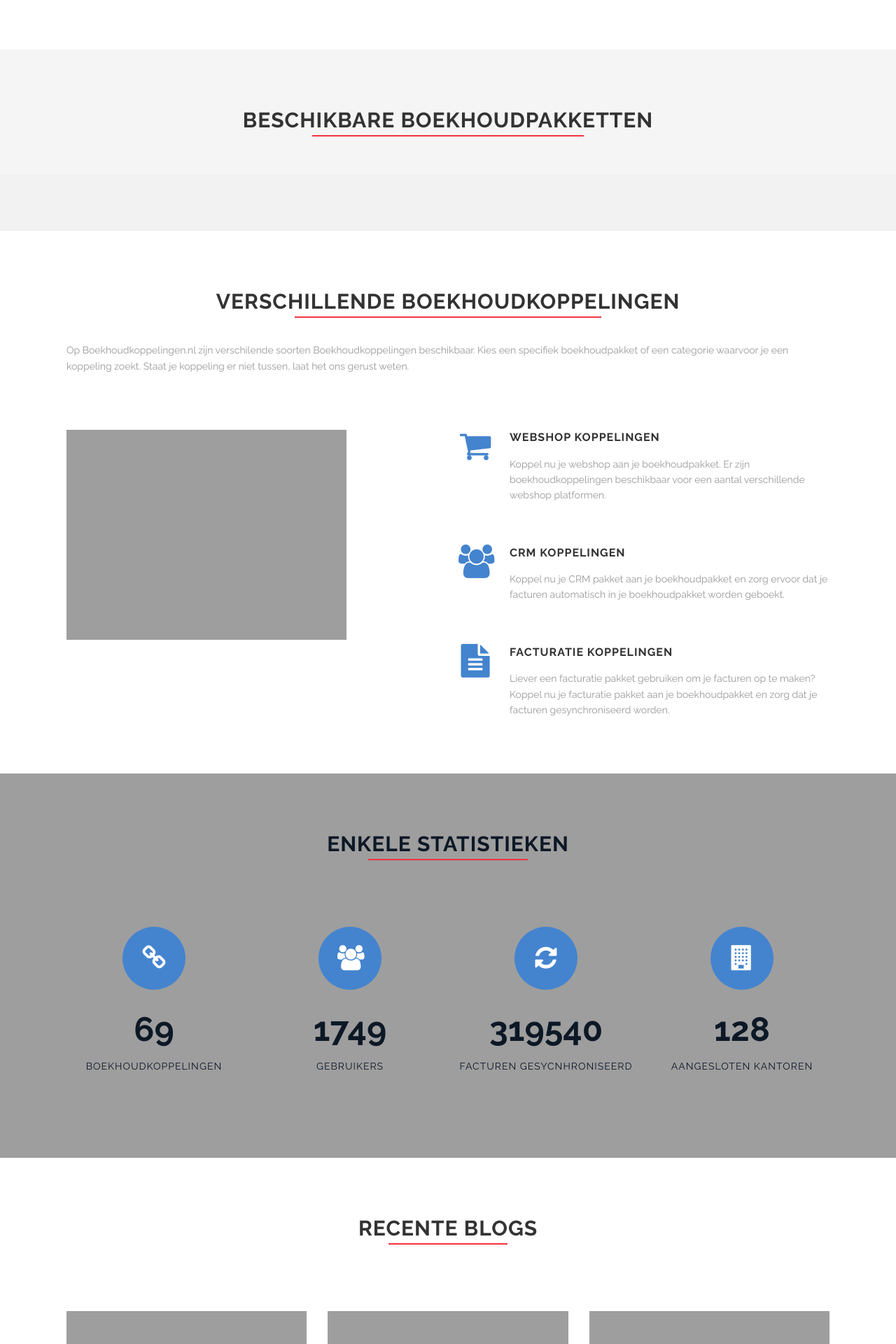
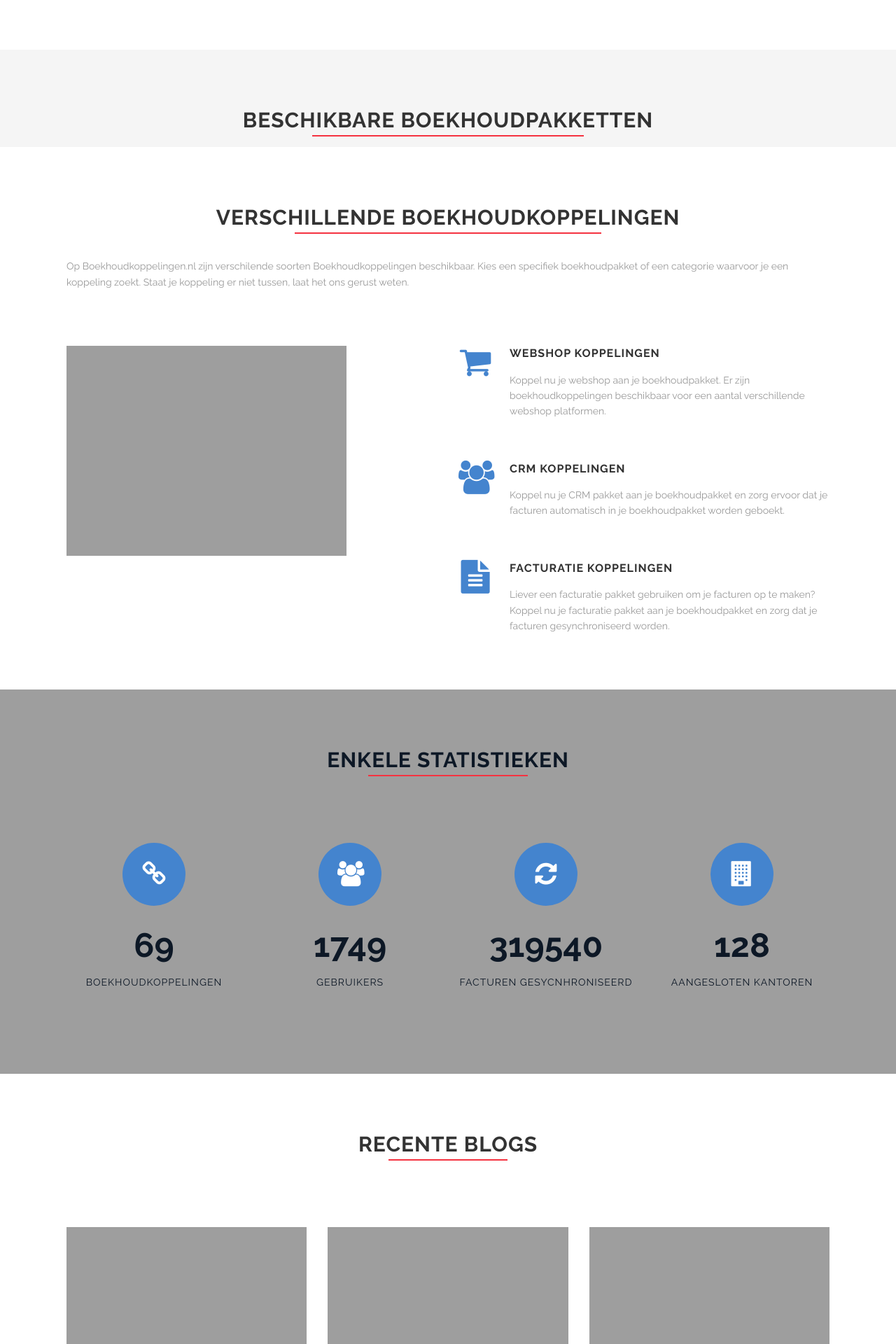
Before and after one commit to Combidesk/combidesk.github.io, a Jekyll site: the page built from index.html, in a window 1280 px wide. Shown: the part 1137-3057 px from the top of the page at 70% size. Built offline with Jekyll 4.4.1, drawn with Linux system fonts in a browser that asks for light colours; a script that is not in the unit is left out.

Commit message:
less whitespace

```diff
--- a/index.html
+++ b/index.html
@@ -147,44 +147,18 @@ milestones:
   <div class="row">
     <div class="large-12 columns">
       {% include section-header.html title="Beschikbare boekhoudpakketten" %}
-      <div class="spacing"></div>
-      <p>
+      <!--<div class="spacing"></div>-->
+      <!--<p>-->
         <!--Lorem ipsum dolor sit amet, consectetuer adipiscing elit, sed diam nonummy nibh euismod tincidunt ut laoreet dolore magna aliquam erat volutpat consectetuer sit amet magna adipiscing. Lorem ipsum dolor sit amet, consectetuer adipiscing elit, sed diam nonummy nibh euismod tincidunt ut laoreet dolore magna aliquam erat volutpat consectetuer sit amet magna adipiscing.-->
-      </p>
+      <!--</p>      -->
     </div>
   </div>
-  <div class='full'>
-    <div class='row'>
-      <div class='mod modGallery'>
-        <!-- <div class='gallery-nav'>
-          <ul>
-            <li class='current'>
-              <a data-cat='all' href='#'>All</a>
-            </li>
-            <li>
-              <a data-cat='graphic-design' href='#'>Graphic Design</a>
-            </li>
-            <li>
-              <a data-cat='web-design' href='#'>Web Design</a>
-            </li>
-            <li>
-              <a data-cat='brand' href='#'>Brand</a>
-            </li>
-            <li>
-              <a data-cat='development' href='#'>Development</a>
-            </li>
-            <li>
-              <a data-cat='print' href='#'>Print</a>
-            </li>
-          </ul>
-        </div> -->
-
-        {% include boekhoudpakketten-grid.html %}
-
-      </div>
+  <div class='row'>
+    <div class='mod modGallery'>
+      {% include boekhoudpakketten-grid.html %}
     </div>
-
   </div>
+</div>
 
 <div class='full' style="background: #fff;">
   <div class='row'>
```
